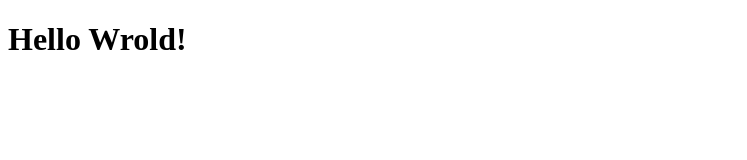
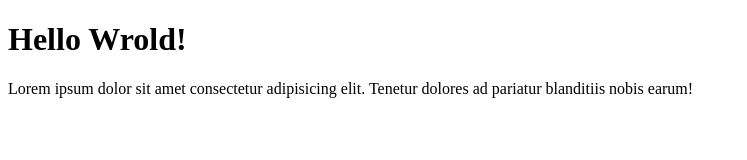
Before and after one commit to andrejristovski7/new-repo2, a plain HTML site: page index.html in a window 1280 px wide. Shown: the whole page, without its empty margins (0-747 px from the left). Drawn offline with Linux system fonts and the light colour scheme.

Commit message:
Added paragraph to index.html

```diff
--- a/index.html
+++ b/index.html
@@ -7,5 +7,9 @@
   </head>
   <body>
     <h1>Hello Wrold!</h1>
+    <p>
+      Lorem ipsum dolor sit amet consectetur adipisicing elit. Tenetur dolores
+      ad pariatur blanditiis nobis earum!
+    </p>
   </body>
 </html>
```
